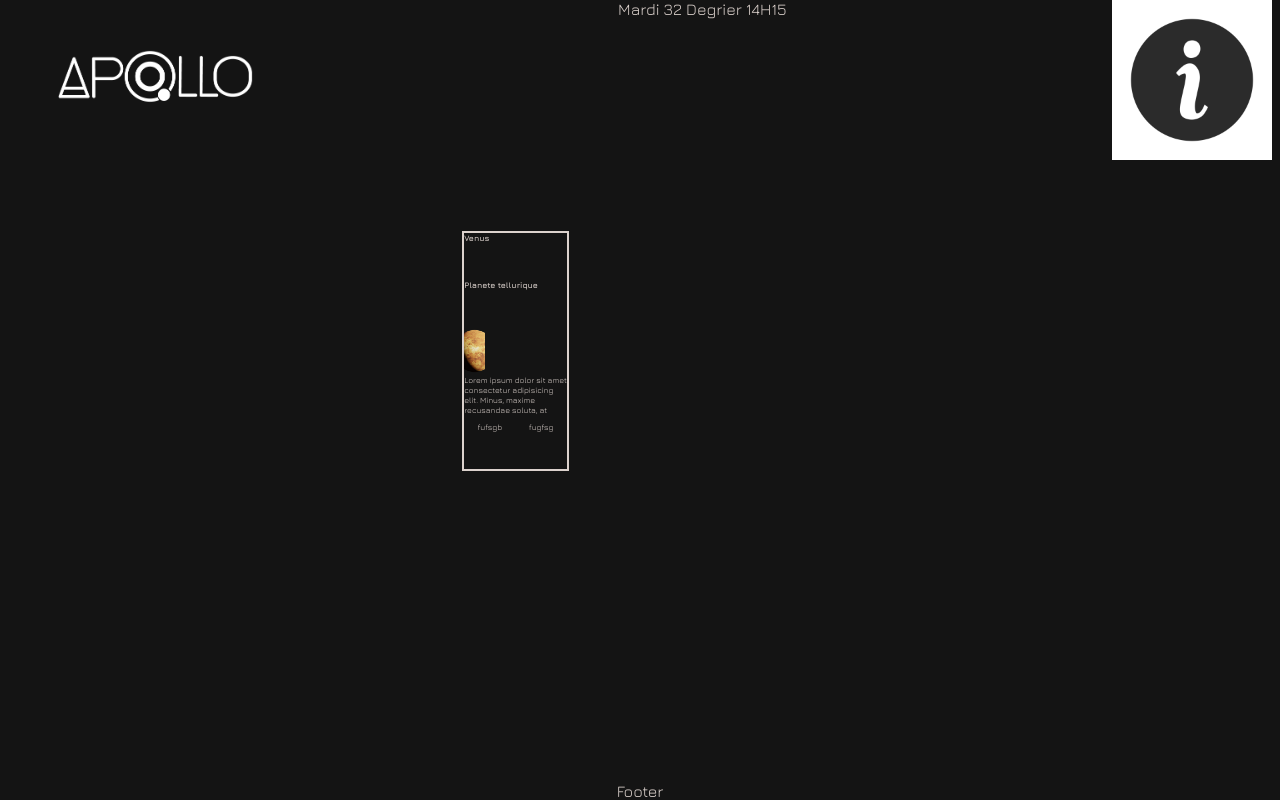
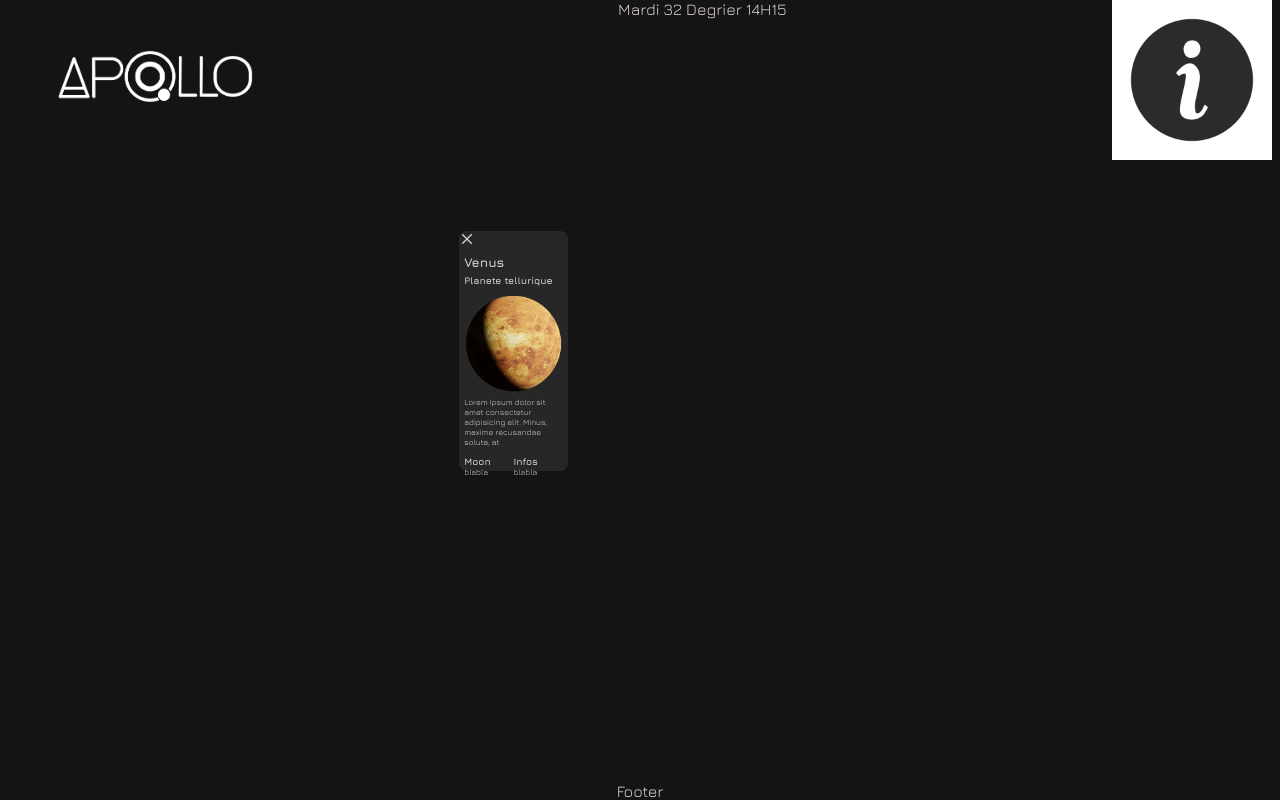
Before and after one commit to WildCodeSchool/2023-02-js-btz-apollo, a React (Create React App) app: page / in a window 1280 px wide. Built offline with nearby package versions, Linux system fonts and the light colour scheme; a web font is replaced by a local one.

Commit message:
Css Card et composant exit

```diff
--- a/package.json
+++ b/package.json
@@ -9,6 +9,7 @@
     "json-server": "^0.17.3",
     "react": "^18.2.0",
     "react-dom": "^18.2.0",
+    "react-icons": "^4.8.0",
     "react-router-dom": "^6.10.0",
     "react-scripts": "5.0.1",
     "web-vitals": "^2.1.4"
--- a/src/components/Cards.css
+++ b/src/components/Cards.css
@@ -1,37 +1,79 @@
-.container-cards {
+.cards {
     width: 30%;
-    height: 50%;
+    height: 15rem;
+    background-color: rgba(54, 54, 54, 0.555) ;
+    border-radius: 8px;
+}
+
+.container-title {
     display: flex;
     flex-direction: column;
-    border: 2px solid rgb(220, 210, 205);
+    margin: 0 5px 0 5px;
 }
 
-.image-container {
-    height: 20%;
-    width: 20%;
+.title {
+    justify-content: flex-start;
+    font-size: 0.8em;
+    padding-bottom: 5%;
+    padding-top: 5%;
 }
+
+.description {
+    font-size: 0.6em;
+    padding-bottom: 10%;
+}
+
 .planet-image {
+    width: 100%;
+    height: 40%;
+    justify-content: center;
+    background-size: cover;
+}
+
+.planet-image>img {
     width: 100%;
     object-fit: cover;
 }
 
-.title{
+.presentation {
+    height: 27%;
+    font-size: 0.5em;
+    overflow: auto;
+    padding-top: 5%;
+    margin: 0 5px 0 5px;
+}
+.moon-container{
+    display: flex;
+    margin: 0 5px 0 5px;
+}
+.moons {
+    width: 50%;
     height: 20%;
-    font-size: 0.5em;
+    display: flex;
+    flex-direction: column;
+    justify-content: space-around;
 }
-.description{
-    height: 20%;
+
+.moon-title>h2 {
+    font-size: 0.6em;
+}
+
+.moons-desc {
     font-size: 0.5em;
 }
 
-.presentation{
-    height: 20%;
-    font-size: 0.5em;
-    overflow: auto;
-}
-.moons {
+.facts {
+    width: 50%;
     height: 20%;
     display: flex;
+    flex-direction: column;
     justify-content: space-around;
+}
+
+.facts-title>h2 {
+    font-size: 0.6em;
+}
+
+.facts-description {
     font-size: 0.5em;
 }
--- a/src/components/Cards.jsx
+++ b/src/components/Cards.jsx
@@ -5,46 +5,48 @@ import img from '../assets/images/venus.png'
 
 
 
+
 const Cards = () => {
 
 
-  return (
-
-
-<div className="container-cards">
-
-{/* <ExitButton /> */}
-
+  return (<>
+    <div className="cards">
+      <ExitButton/>
+      <div className="container-title">
         <h1 className="title">Venus</h1>
-
         <h2 className="description">Planete tellurique</h2>
-
-
-<div className="image-container">
-<img src={img} className="planet-image" alt="venus"/>
       </div>
-
+      <div className="planet-image" >
+        <img src={img} alt="venus" />
+      </div>
       <p className="presentation">Lorem ipsum dolor sit amet consectetur adipisicing elit.
         Minus, maxime recusandae soluta, at
       </p>
-
+      <div className="moon-container">
         <div className="moons">
-
-      <div className="moon-desc">
-        <p> fufsgb</p>
+          <div className="moon-title">
+            <h2> Moon</h2>
+          </div>
+          <div className="moons-desc">
+            <p>blabla</p>
+          </div>
         </div>
 
         <div className="facts">
-        <p> fugfsg</p>
+          <div className="facts-title">
+            <h2> Infos</h2>
+          </div>
+          <div className="facts-description">
+            <p>blabla</p>
+          </div>
         </div>
 
-
+        <div className="text-container">
         </div>
-
-
       </div>
-
-
-)};
+    </div>
+  </>
+  )
+};
 
 export default Cards;
--- a/src/components/ExitButton.css
+++ /dev/null
@@ -1,29 +0,0 @@
-button {
-    border: none;
-    background-color: white;
-}
-.exit {
-    position: absolute;
-    right: 32px;
-    top: 32px;
-    width: 32px;
-    height: 32px;
-    opacity: 0.3;
-  }
-  .exit:hover {
-    opacity: 1;
-  }
-  .exit:before, .exit:after {
-    position: absolute;
-    left: 15px;
-    content: ' ';
-    height: 33px;
-    width: 2px;
-    background-color: #333;
-  }
-  .exit:before {
-    transform: rotate(45deg);
-  }
-  .exit:after {
-    transform: rotate(-45deg);
-  }
--- a/src/components/ExitButton.jsx
+++ b/src/components/ExitButton.jsx
@@ -1,10 +1,10 @@
 import React from 'react'
-import './ExitButton.css'
+import {CgClose} from "react-icons/cg"
 
 function ExitButton() {
   return (
     <div>
-        <button className="exit"></button>
+        <CgClose />
     </div>
   )
 }
--- a/src/pages/Scene.jsx
+++ b/src/pages/Scene.jsx
@@ -3,6 +3,8 @@ import Cards from "../components/Cards";
 import "./Scene.css"
 
 const Scene = () => {
+
+
   return <div className="scene">
     <Cards />
   </div>;
```
Also changed, not shown: 1 other file (tests, documents, lock files or other folders). Lines whose indentation alone changed are shown as unchanged.
